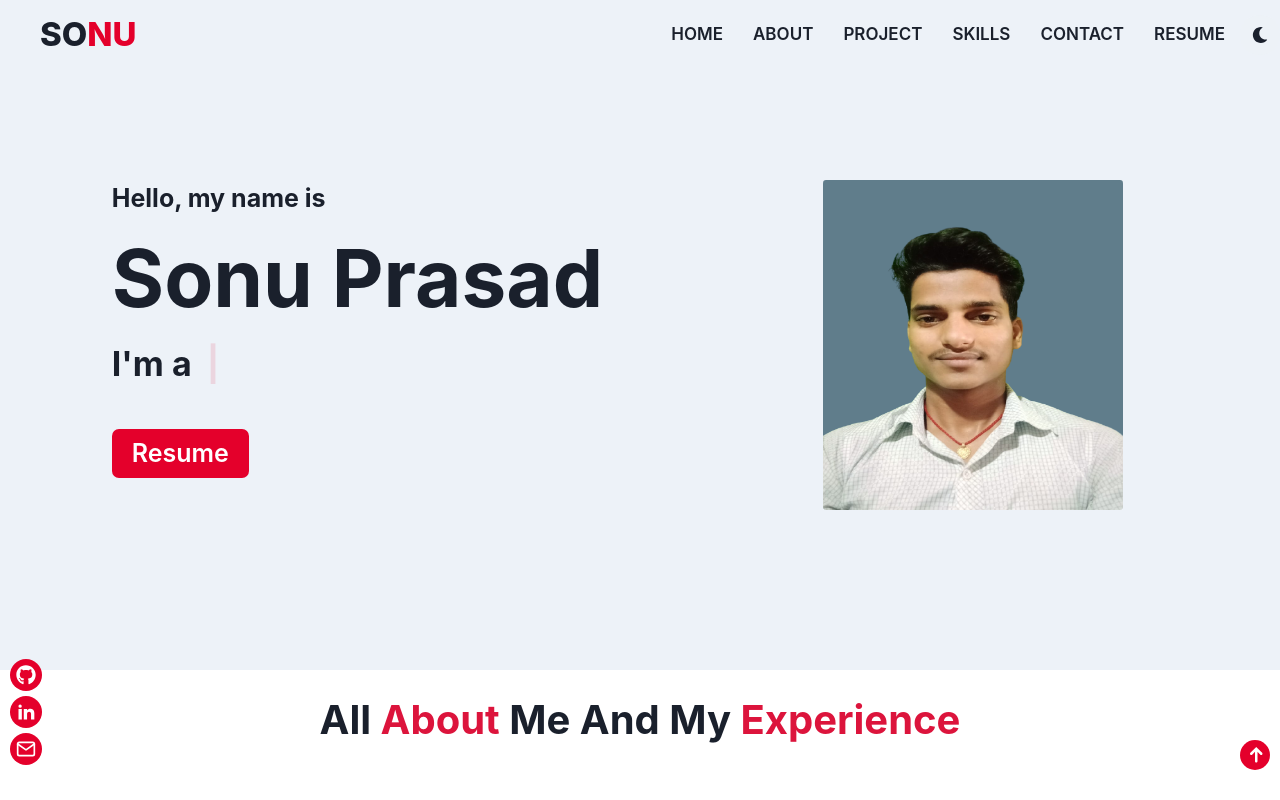
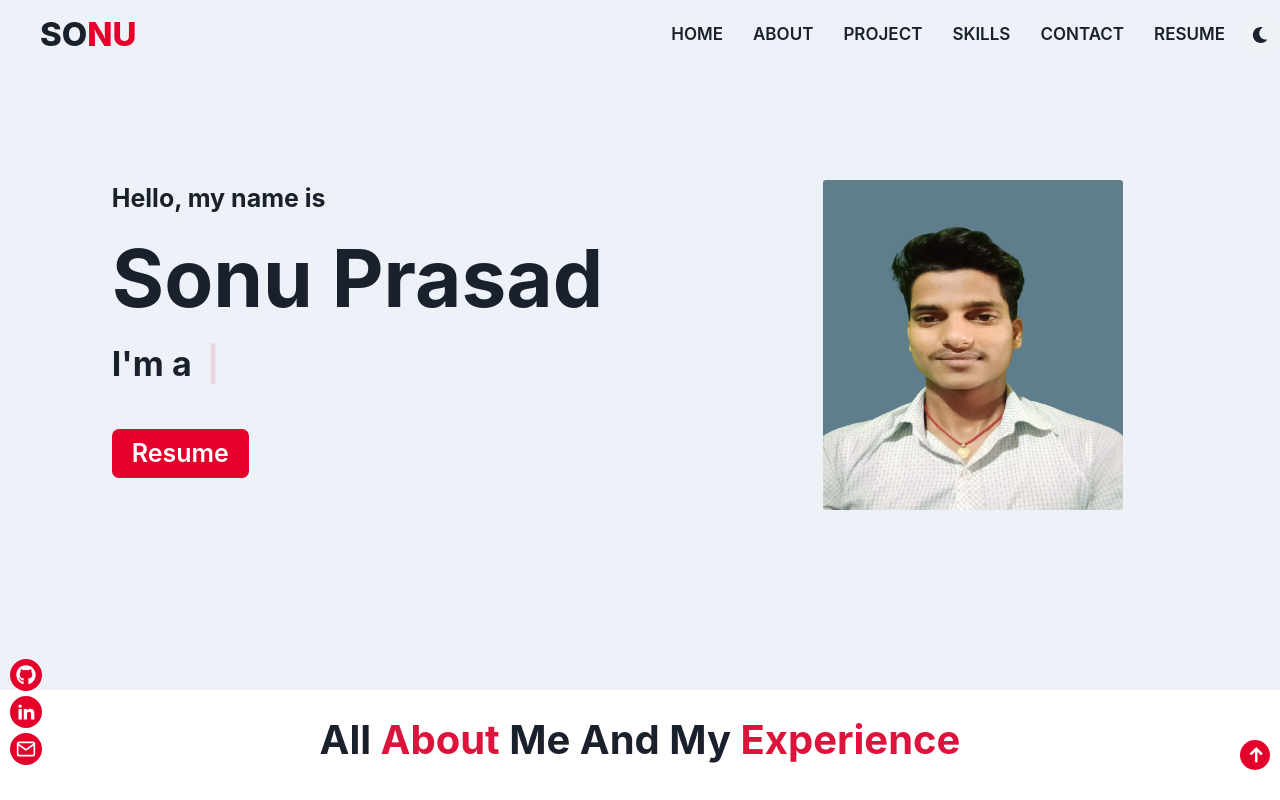
Before and after one commit to sonuprasad66/sonuprasad66.github.io, a React (Create React App) app: page / in a window 1280 px wide. Shown: the top 800 px of the page. Built offline with nearby package versions, Linux system fonts and the light colour scheme.

Commit message:
Sonu_portfolio

```diff
--- a/src/Components/Home/Home.css
+++ b/src/Components/Home/Home.css
@@ -18,7 +18,7 @@ body {
   display: flex;
   justify-content: center;
   align-items: center;
-  padding: 130px 0 160px 0;
+  padding: 130px 0 180px 0;
 }
 
 .home_box_img {
```
